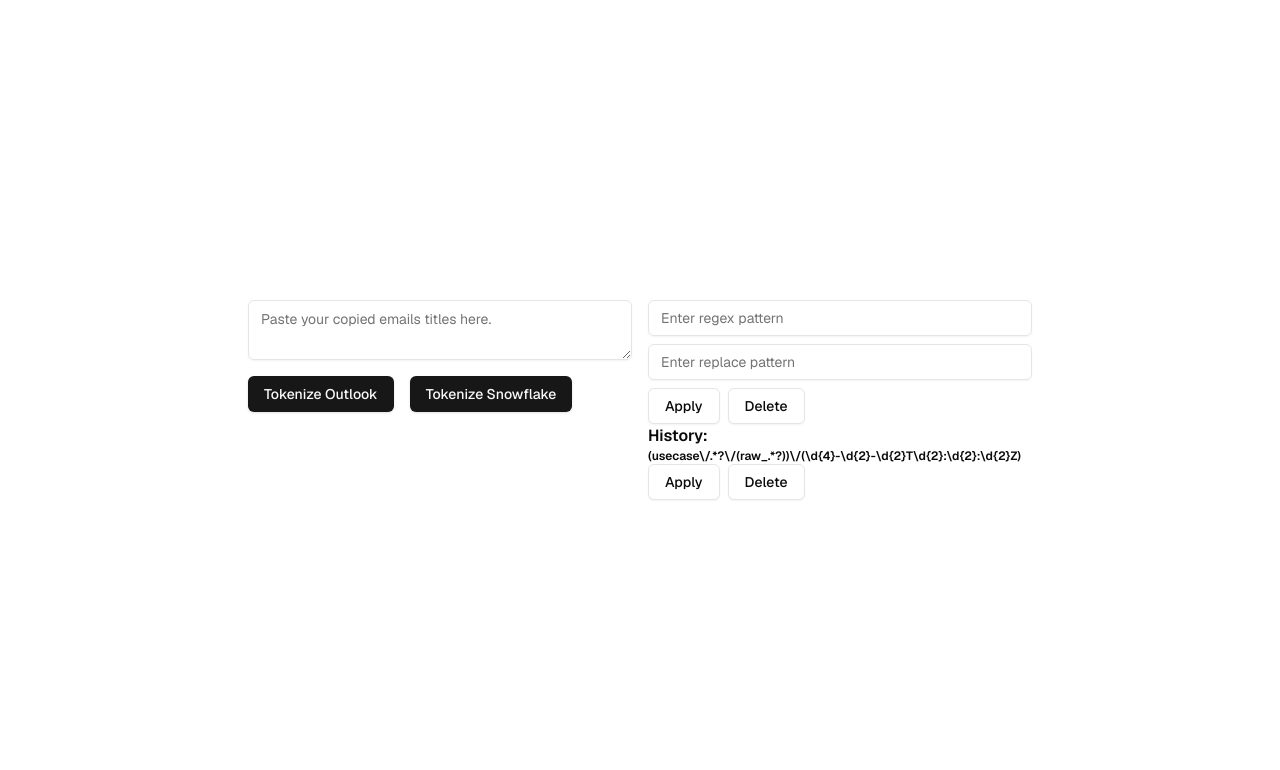
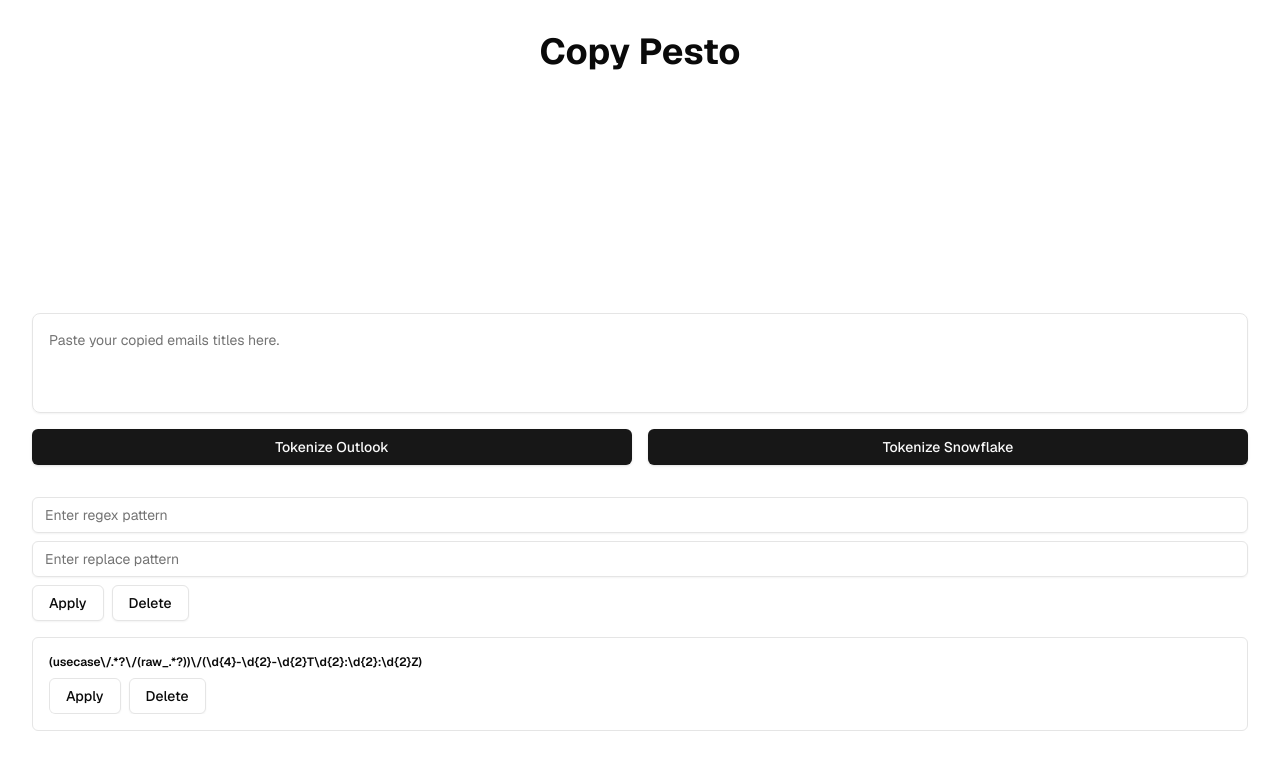
Before and after one commit to brandonwong91/copy-pasta, a Next.js app: page / in a window 1280 px wide. Both pictures are taken after a click on the button "Tokenize Outlook". Shown: the top 770 px of the page. Built offline with nearby package versions, Linux system fonts and the light colour scheme.

Commit message:
Update with TRAE

```diff
--- a/app/page.tsx
+++ b/app/page.tsx
@@ -5,6 +5,9 @@ import { useState } from "react";
 import { Checkbox } from "@/components/ui/checkbox";
 import { CopyIcon, CheckIcon } from "lucide-react";
 import { Input } from "@/components/ui/input";
+import { useRef, useEffect } from "react";
+import { ScrollArea } from "@/components/ui/scroll-area";
+import { useAutoAnimate } from "@formkit/auto-animate/react";
 
 export default function Home() {
   const [message, setMessage] = useState("");
@@ -16,6 +19,7 @@ export default function Home() {
   const [history, setHistory] = useState<
     { pattern: string; tokens: string[] }[]
   >([]);
+  const [parent] = useAutoAnimate();
 
   const handleTokenizeSnowflake = () => {
     const regex =
@@ -115,28 +119,51 @@ export default function Home() {
     });
   };
 
+  const textareaRef = useRef<HTMLTextAreaElement>(null);
+
+  const adjustTextareaHeight = () => {
+    const textarea = textareaRef.current;
+    if (textarea) {
+      textarea.style.height = "auto";
+      textarea.style.height = `${textarea.scrollHeight}px`;
+    }
+  };
+
+  useEffect(() => {
+    adjustTextareaHeight();
+  }, [message]);
+
   return (
-    <div className="grid items-center justify-items-center min-h-screen font-[family-name:var(--font-geist-sans)]">
-      <main className="flex flex-col md:flex-row gap-4 md:mt-0 mt-32 px-16">
-        <div>
-          <div className="w-96">
+    <div className="grid justify-items-center min-h-screen font-[family-name:var(--font-geist-sans)]">
+      <h1 className="text-4xl font-bold my-8">Copy Pesto</h1>
+      <main className="grid gap-8 w-full max-w-7xl px-8 place-self-center">
+        <div className="w-full">
+          <div className="w-full">
             <Textarea
-              className="min-w-full"
-              onChange={(e) => setMessage(e.target.value)}
+              ref={textareaRef}
+              className="w-full min-h-[100px] overflow-hidden resize-none p-4 rounded-lg"
+              onChange={(e) => {
+                setMessage(e.target.value);
+              }}
               value={message}
               placeholder="Paste your copied emails titles here."
             />
           </div>
-          <div className="flex gap-x-4 mt-4 w-full justify-start">
-            <Button onClick={handleTokenizeOutlook}>Tokenize Outlook</Button>
-            <Button onClick={handleTokenizeSnowflake}>
+          <div className="flex gap-x-4 mt-4 w-full">
+            <Button className="flex-1" onClick={handleTokenizeOutlook}>
+              Tokenize Outlook
+            </Button>
+            <Button className="flex-1" onClick={handleTokenizeSnowflake}>
               Tokenize Snowflake
             </Button>
           </div>
           {tokens.length > 0 && (
-            <div className="mt-4">
+            <div className="mt-8">
               <h4 className="text-lg font-bold">Tokens:</h4>
-              <ul className="flex flex-col divide-y divide-gray-200">
+              <ul
+                ref={parent}
+                className="flex flex-col divide-y divide-gray-200"
+              >
                 {tokens.map((token, index) => {
                   const splitTokens = token.split(" "); // Split the token by space
                   return (
@@ -174,7 +201,7 @@ export default function Home() {
           )}
         </div>
         {history.length > 0 && (
-          <div className="w-96">
+          <div className="w-full">
             <div className="flex flex-col gap-2">
               <Input
                 type="text"
@@ -204,17 +231,19 @@ export default function Home() {
               </div>
             </div>
 
-            <h4 className="font-semibold">History:</h4>
-            <ul className="flex flex-col divide-y divide-gray-200 text-xs ">
+            <ScrollArea className="max-h-[320px] h-fit w-full rounded-md border p-4 mt-4">
+              <ul className="flex flex-col divide-y divide-gray-200 text-xs space-y-4">
                 {history.map((item, index) => (
-                <li key={index}>
+                  <li key={index} className="pt-4 first:pt-0">
                     <h4 className="font-semibold">{item.pattern}</h4>
                     <ul className="flex flex-col divide-y divide-gray-200">
                       {item.tokens.map((token, index) => (
-                      <li key={index}>{token}</li>
+                        <li key={index} className="py-2">
+                          {token}
+                        </li>
                       ))}
                     </ul>
-                  <div className="flex gap-x-2">
+                    <div className="flex gap-x-2 mt-2">
                       <Button
                         variant={"outline"}
                         onClick={() =>
@@ -233,6 +262,7 @@ export default function Home() {
                   </li>
                 ))}
               </ul>
+            </ScrollArea>
           </div>
         )}
       </main>
--- /dev/null
+++ b/components/ui/scroll-area.tsx
@@ -0,0 +1,48 @@
+"use client"
+
+import * as React from "react"
+import * as ScrollAreaPrimitive from "@radix-ui/react-scroll-area"
+
+import { cn } from "@/lib/utils"
+
+const ScrollArea = React.forwardRef<
+  React.ElementRef<typeof ScrollAreaPrimitive.Root>,
+  React.ComponentPropsWithoutRef<typeof ScrollAreaPrimitive.Root>
+>(({ className, children, ...props }, ref) => (
+  <ScrollAreaPrimitive.Root
+    ref={ref}
+    className={cn("relative overflow-hidden", className)}
+    {...props}
+  >
+    <ScrollAreaPrimitive.Viewport className="h-full w-full rounded-[inherit]">
+      {children}
+    </ScrollAreaPrimitive.Viewport>
+    <ScrollBar />
+    <ScrollAreaPrimitive.Corner />
+  </ScrollAreaPrimitive.Root>
+))
+ScrollArea.displayName = ScrollAreaPrimitive.Root.displayName
+
+const ScrollBar = React.forwardRef<
+  React.ElementRef<typeof ScrollAreaPrimitive.ScrollAreaScrollbar>,
+  React.ComponentPropsWithoutRef<typeof ScrollAreaPrimitive.ScrollAreaScrollbar>
+>(({ className, orientation = "vertical", ...props }, ref) => (
+  <ScrollAreaPrimitive.ScrollAreaScrollbar
+    ref={ref}
+    orientation={orientation}
+    className={cn(
+      "flex touch-none select-none transition-colors",
+      orientation === "vertical" &&
+        "h-full w-2.5 border-l border-l-transparent p-[1px]",
+      orientation === "horizontal" &&
+        "h-2.5 flex-col border-t border-t-transparent p-[1px]",
+      className
+    )}
+    {...props}
+  >
+    <ScrollAreaPrimitive.ScrollAreaThumb className="relative flex-1 rounded-full bg-border" />
+  </ScrollAreaPrimitive.ScrollAreaScrollbar>
+))
+ScrollBar.displayName = ScrollAreaPrimitive.ScrollAreaScrollbar.displayName
+
+export { ScrollArea, ScrollBar }
--- a/package.json
+++ b/package.json
@@ -9,7 +9,9 @@
     "lint": "next lint"
   },
   "dependencies": {
+    "@formkit/auto-animate": "^0.8.2",
     "@radix-ui/react-checkbox": "^1.1.3",
+    "@radix-ui/react-scroll-area": "^1.2.2",
     "@radix-ui/react-slot": "^1.1.1",
     "class-variance-authority": "^0.7.1",
     "clsx": "^2.1.1",
```
Also changed, not shown: 2 other files (tests, documents, lock files or other folders). Lines whose indentation alone changed are shown as unchanged.
